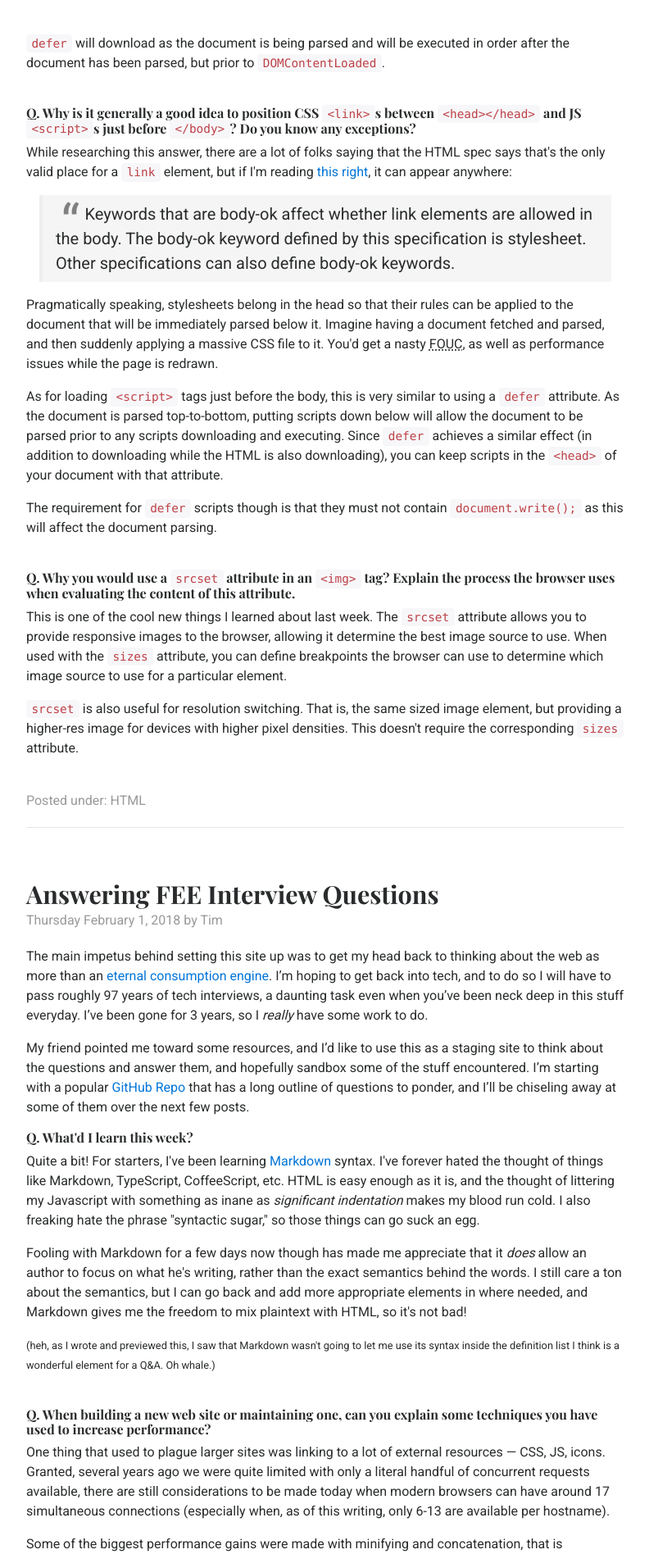
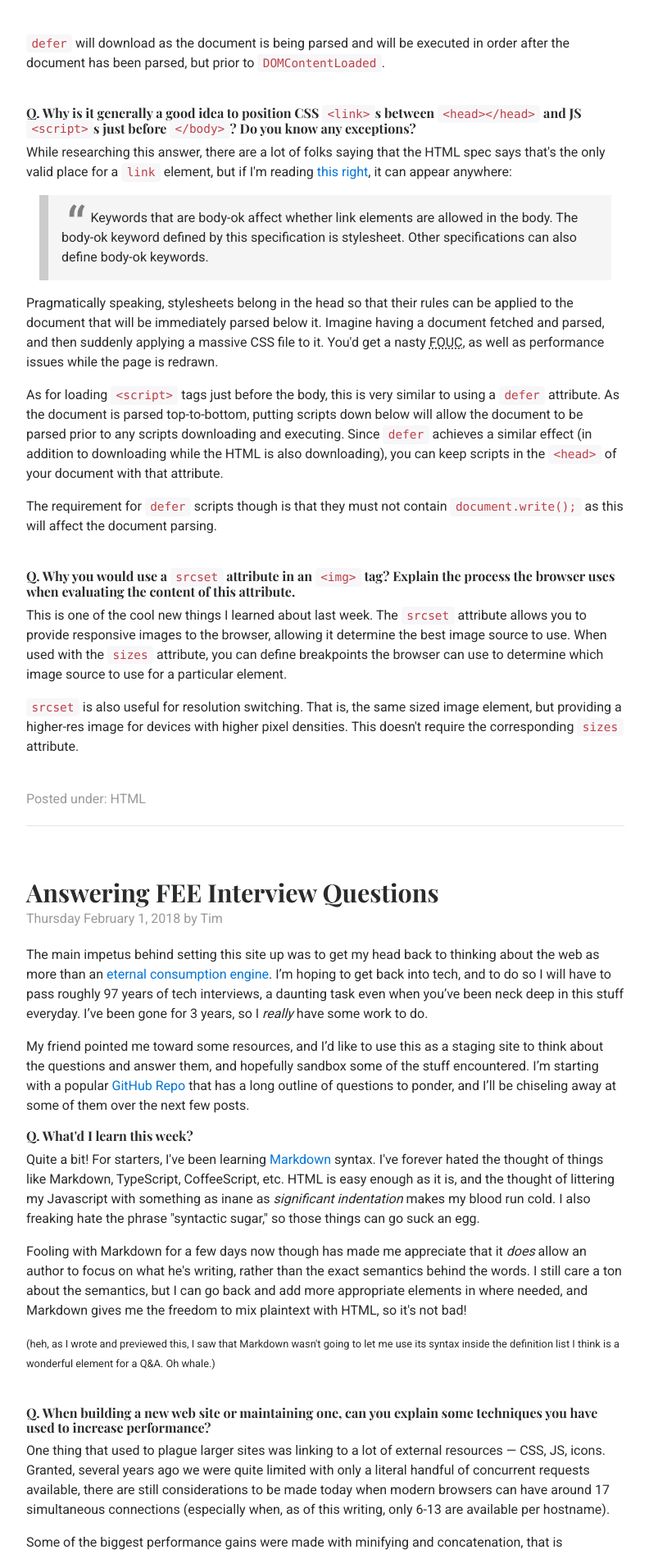
Before and after one commit to pacifisticuffs/pacifisticuffs.github.io, a Jekyll site: the page built from index.html, in a window 1280 px wide. Shown: the part 2615-4511 px from the top of the page at 82% size, without its empty margins (53-845 px from the left). Built offline with Jekyll 4.4.1, drawn with Linux system fonts in a browser that asks for light colours; nearby versions of some CDN libraries.

Commit message:
Fixed the blockquote rules to use the class rather than the el

```diff
--- a/css/main.css
+++ b/css/main.css
@@ -124,7 +124,7 @@ h1, h2, h3, h4, h5, h6 {
   color: #999;
 }
 
-blockquote {
+.blockquote {
   background: #f5f5f5;
   border-left: .7rem solid #ccc;
   margin: 1rem;
```
